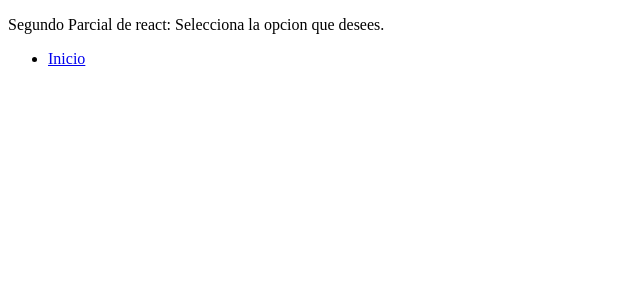
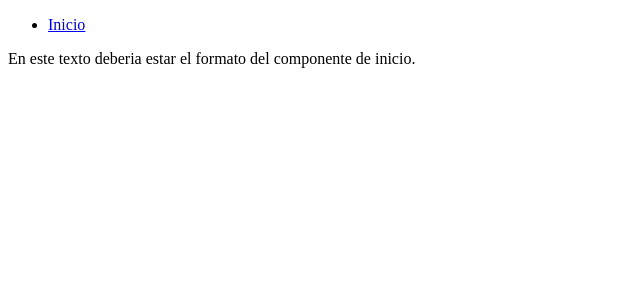
Before and after one commit to FedeAMasin/ParcialReact, a React (Vite) app: page / in a window 1280 px wide. Shown: the top 300 px of the page, without its empty margins (0-640 px from the left). Built offline with nearby package versions, Linux system fonts and the light colour scheme.

Commit message:
se acomodo el Navbar y el home

```diff
--- a/src/App.jsx
+++ b/src/App.jsx
@@ -2,7 +2,10 @@
 import { Routes, Route } from 'react-router-dom';
 import './App.css'
 //Poner rutas para importar componentes en la navegación
+//en este archivo deberia coordinar la estructura de la navegacion.
 import Inicio from './pages/Inicio.jsx'
+//import PostDetailPage from './pages/PostDetailPage'
+import Navbar from './components/Navbar'
 
 function App() {
 
@@ -10,6 +13,7 @@ function App() {
   return (
     <Routes>
       <Route path="/" element={<Inicio />} />
+      {/*<Route path="/post/:id" element={<PostDetailPage />} />*/}
     </Routes>
   )
 }
--- a/src/components/Navbar.jsx
+++ b/src/components/Navbar.jsx
@@ -1,7 +1,7 @@
 import React from 'react';
 import { Link } from 'react-router-dom';
 
-// Componente de navegación para la app principal
+// Componente de navegación para la app principal, define la interfaz visual y los enlaces de las rutas.
 //cada li es un link a una ruta diferente, por ejemplo: Inicio, consulta por id, etc.( aca deberian ir las rutas de los componentes de angel y mari.)
 const NavigationBar = () => {
   return (
--- a/src/main.jsx
+++ b/src/main.jsx
@@ -8,8 +8,9 @@ import NavigationBar from './components/Navbar.jsx';
 createRoot(document.getElementById('root')).render(
 
     <HashRouter>
+      <NavigationBar />
       <App />
-      <NavigationBar />
+
     </HashRouter>
 
 )
--- a/src/pages/Inicio.jsx
+++ b/src/pages/Inicio.jsx
@@ -3,7 +3,8 @@ import React from 'react';
 const Inicio = () => {
   return (
     <div className="container mt-4 strong">
-        <p>    Segundo Parcial de react: Selecciona la opcion que desees.     </p>
+        <p>    En este texto deberia estar el formato del componente de inicio.   </p>
+        {/* Aca deberian estar todas las tarjetas de la api o al menos tener una homepage para presentar el parcial.s*/}
     </div>
   );
 };
```
